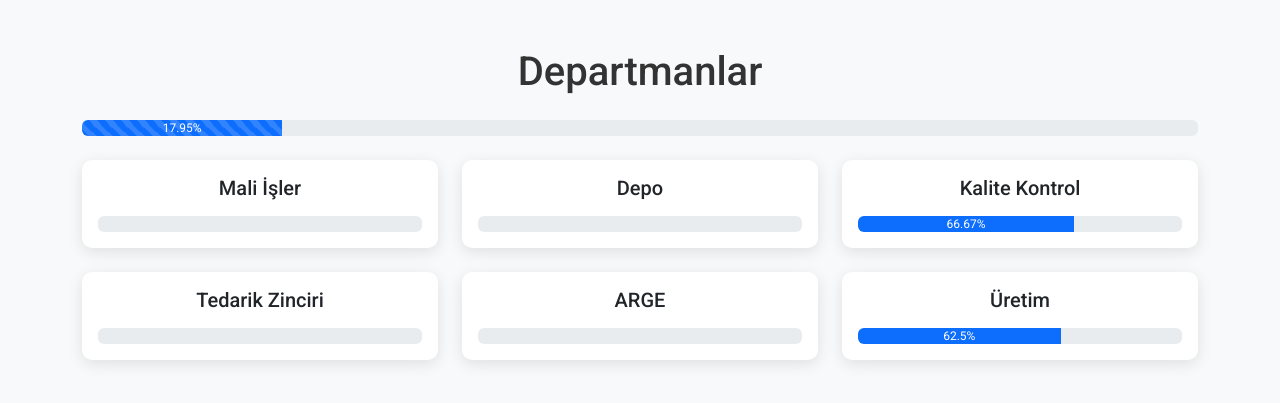
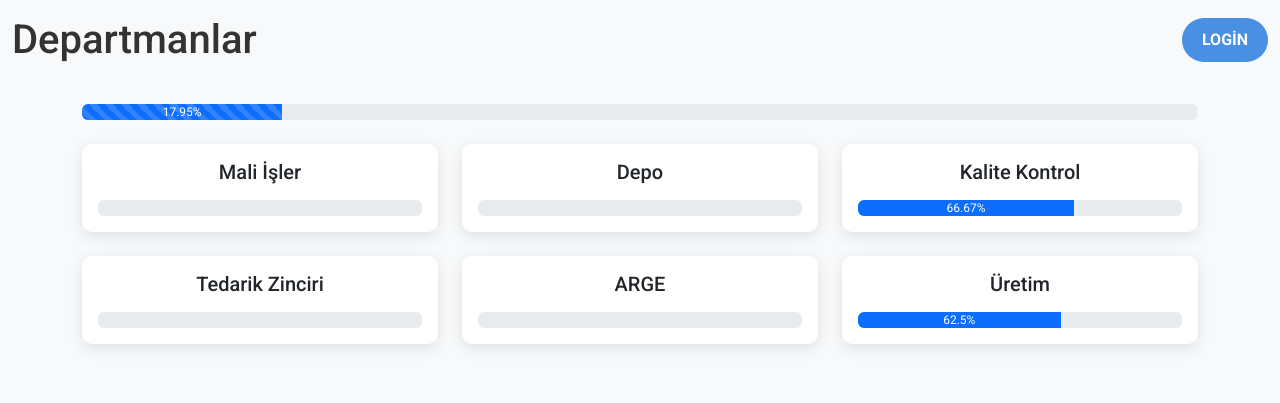
Before and after one commit to tahtatabi/flask-app, a Flask app: page / in a window 1280 px wide. Shown: the top 403 px of the page. Run offline with Flask 3, Linux system fonts and the light colour scheme.

Commit message:
Değişiklikler yapıldı ve update edildi

```diff
--- a/templates/department_tasks.html
+++ b/templates/department_tasks.html
@@ -136,9 +136,7 @@
 
         <div class="table-container">
             <!-- Form Başlangıcı -->
-            <h1 class="text-center">{{ user_name }} - {{ department_name }} Görevleri</h1>
-
-<form action="/bulk_update/{{ department_name }}/{{ user_name }}" method="POST">
+            <form id="task-form" action="/bulk_update/{{ department_name }}/{{ user_name }}" method="POST">
                 <table class="table table-hover">
                     <thead>
                         <tr>
@@ -179,7 +177,6 @@
                         {% endfor %}
                     </tbody>
                 </table>
-    <button type="submit" class="btn btn-primary">Kaydet</button>
             </form>
         </div>
     </div>
--- a/templates/index.html
+++ b/templates/index.html
@@ -53,12 +53,34 @@
             transform: translateX(10px);
             background: #e0e0e0;
         }
+
+        /* Login Button */
+        .btn-login {
+            background: #4a90e2;
+            color: white;
+            border: none;
+            padding: 10px 20px;
+            font-weight: bold;
+            border-radius: 30px;
+            transition: all 0.3s ease;
+            text-transform: uppercase;
+        }
+
+        .btn-login:hover {
+            background: #357abd;
+        }
     </style>
 </head>
 <body>
-    <div class="container my-5">
-        <h1 class="text-center mb-4">Departmanlar</h1>
+    <!-- Navbar -->
+    <div class="container-fluid py-3 mb-4 bg-light">
+        <div class="d-flex justify-content-between align-items-center">
+            <h1 class="mb-0">Departmanlar</h1>
+            <a href="/login" class="btn btn-login">Login</a>
+        </div>
+    </div>
 
+    <div class="container">
         <!-- Toplam İlerleme Barı -->
         <div class="progress mb-4">
             <div class="progress-bar progress-bar-striped progress-bar-animated"
@@ -103,6 +125,8 @@
             </div>
             {% endfor %}
         </div>
+    </div>
+
     <!-- Bootstrap JS -->
     <script src="https://cdn.jsdelivr.net/npm/bootstrap@5.3.0/dist/js/bootstrap.bundle.min.js"></script>
     <!-- JavaScript for User List Interaction -->
```
Lines whose indentation alone changed are shown as unchanged.
